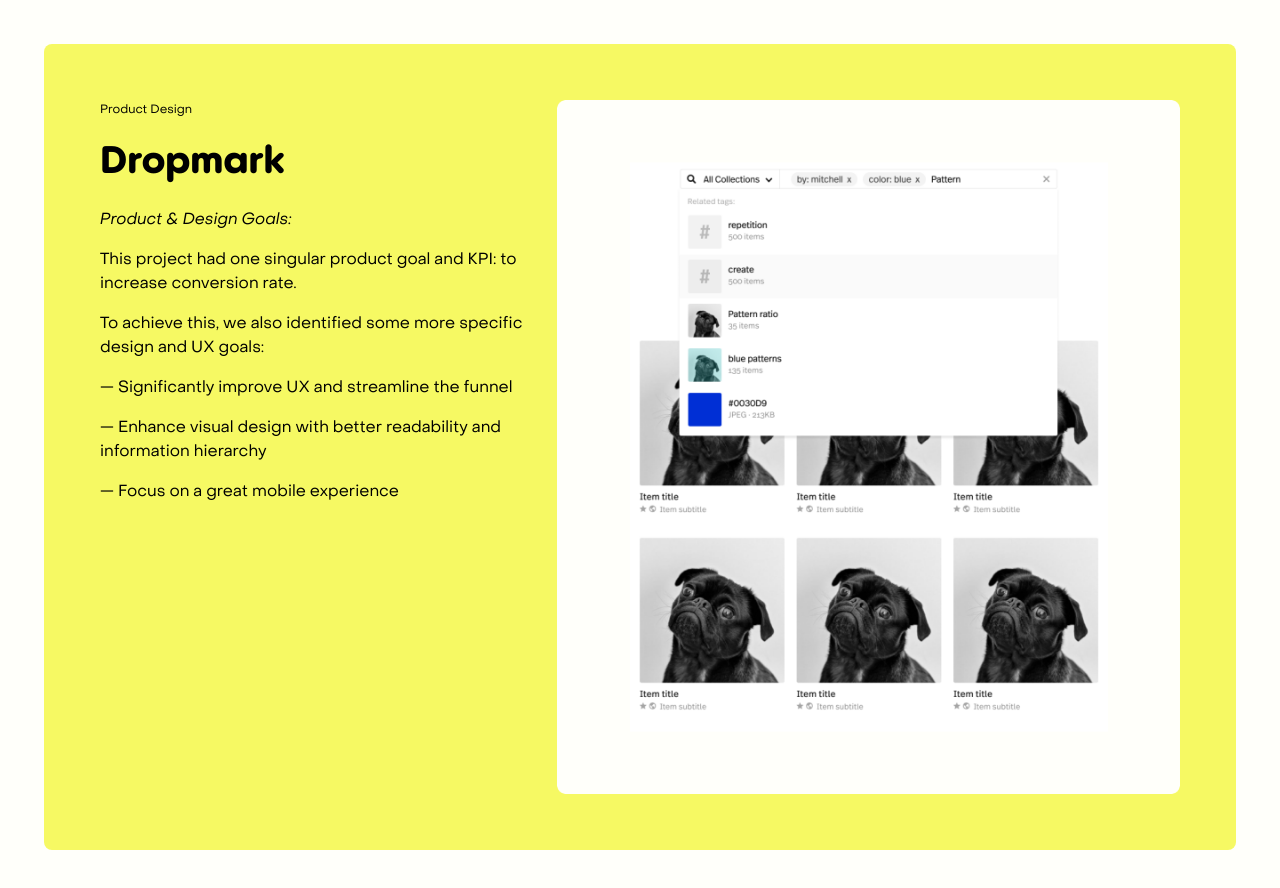
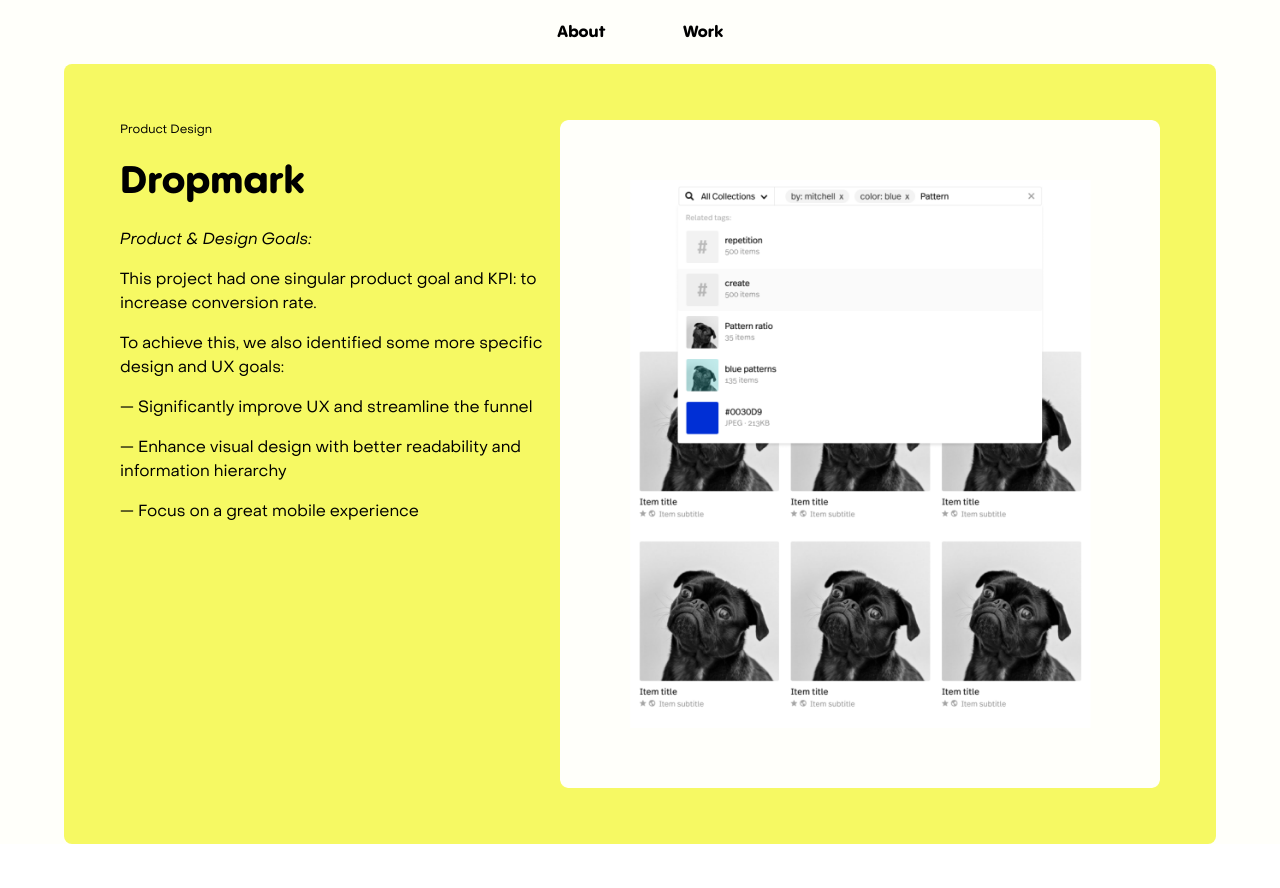
Before and after one commit to tyleemem/tyleemarsh.com, a Next.js app: page /work/dropmark in a window 1280 px wide. Shown: the top 888 px of the page. After the commit the page ends 844 px from the top, so only its background shows below. Built offline with nearby package versions, Linux system fonts and the light colour scheme.

Commit message:
Add initial navbar

```diff
--- a/components/project.tsx
+++ b/components/project.tsx
@@ -10,13 +10,11 @@
   children: ReactNode;
 }) {
   return (
-    <div className="md:p-11">
       <Background color={color}>
         <div className="grid grid-cols-1 justify-items-center gap-4 md:p-14 lg:grid-cols-12 lg:justify-items-end">
           {children}
         </div>
       </Background>
-    </div>
   );
 }
 
@@ -27,7 +25,7 @@
   color: color.Color;
   children: ReactNode;
 }) {
-  return <div className={`rounded-lg ${color.background}`}>{children}</div>;
+  return <div className={`md:rounded-lg ${color.background}`}>{children}</div>;
 }
 
 export function TopLeft({ children }: { children: ReactNode }) {
--- a/pages/_app.tsx
+++ b/pages/_app.tsx
@@ -1,8 +1,31 @@
 import "../styles/globals.css";
 import type { AppProps } from "next/app";
+import Link from "next/link";
+
+export function Layout() { }
+
+export function Navbar() {
+  return (
+    <div className="sticky top-0 bg-cream bg-cream-transparent backdrop-blur-sm">
+      <nav className="mx-auto flex h-16 max-w-xs items-center justify-evenly">
+        <Link href="/about">
+          <span className="font-rounded">About</span>
+        </Link>
+        <Link href="/work">
+          <span className="font-rounded">Work</span>
+        </Link>
+      </nav>
+    </div>
+  );
+}
 
 export default function App({ Component, pageProps }: AppProps) {
-  return <main className="mx-auto max-w-screen-2xl bg-cream font-sans">
-  <Component {...pageProps} />
-  </main>
+  return (
+    <div className="mx-auto max-w-screen-2xl bg-cream lg:px-16 font-sans">
+      <Navbar />
+      <main>
+        <Component {...pageProps} />
+      </main>
+    </div>
+  );
 }
--- a/pages/work/index.tsx
+++ b/pages/work/index.tsx
@@ -5,7 +5,7 @@
 
 export default function Work() {
   return (
-    <div className="grid grid-cols-1 justify-items-stretch gap-11 p-11 md:grid-cols-3">
+    <div className="grid grid-cols-1 justify-items-stretch gap-11 md:grid-cols-3">
       <Link href="about">
         <profile.Avatar />
       </Link>
--- a/tailwind.config.js
+++ b/tailwind.config.js
@@ -25,6 +25,7 @@
         "4xl": "4.20625rem",
       },
       colors: {
+        "cream-transparent": "rgb(255, 255, 250, 0.75)",
         cream: "#FFFFFA",
         tomato: "#FF5D43",
         lake: "#00AFFA",
```
